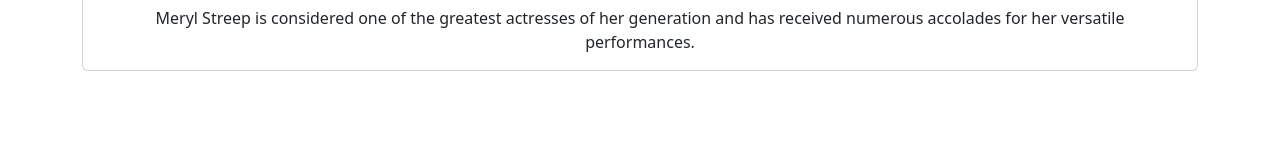
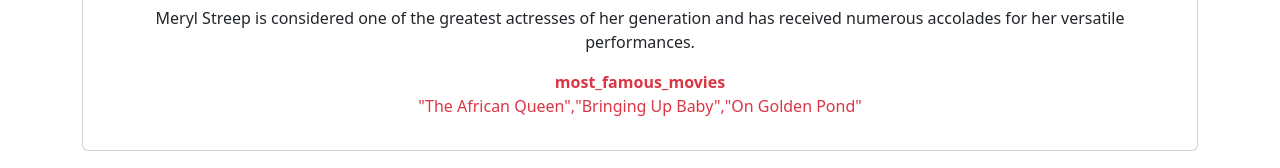
Before and after one commit to GennaroBuonomo/react-api, a React (Vite) app: page / in a window 1280 px wide. Shown: the part 220-388 px from the top of the page. Built offline with nearby package versions, Linux system fonts and the light colour scheme.

Commit message:
creazione primo span

```diff
--- a/src/App.jsx
+++ b/src/App.jsx
@@ -14,6 +14,10 @@
             <div className="card-body text-center">
               <p>1099 &nbsp; americano</p>
               <p className="card-text">Meryl Streep is considered one of the greatest actresses of her generation and has received numerous accolades for her versatile performances.</p>
+              <p>
+                <span className="fw-bold text-danger">most_famous_movies</span><br />
+                <span className="text-danger">"The African Queen","Bringing Up Baby","On Golden Pond"</span>
+              </p>
             </div>
           </div>
         </div>
```
